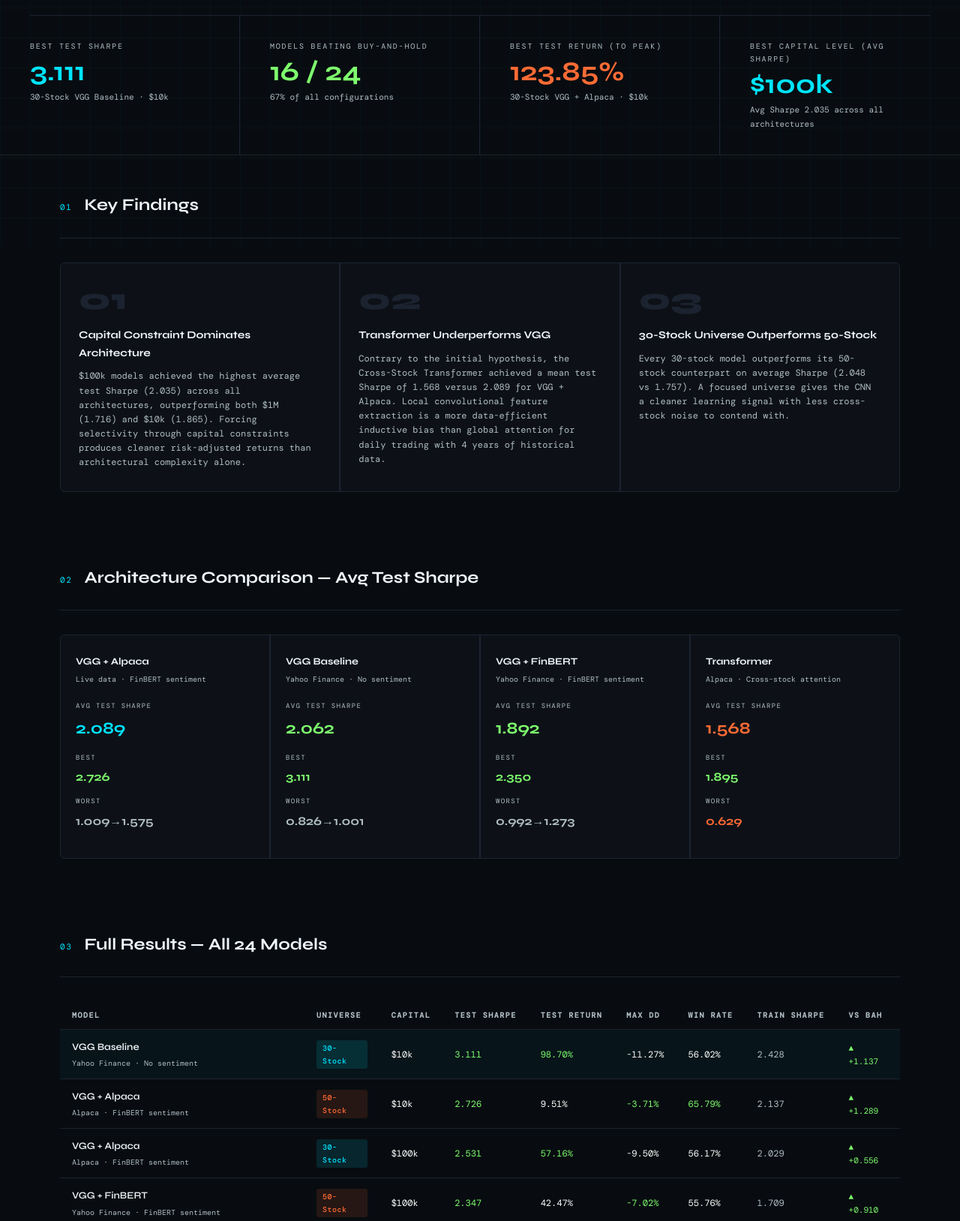
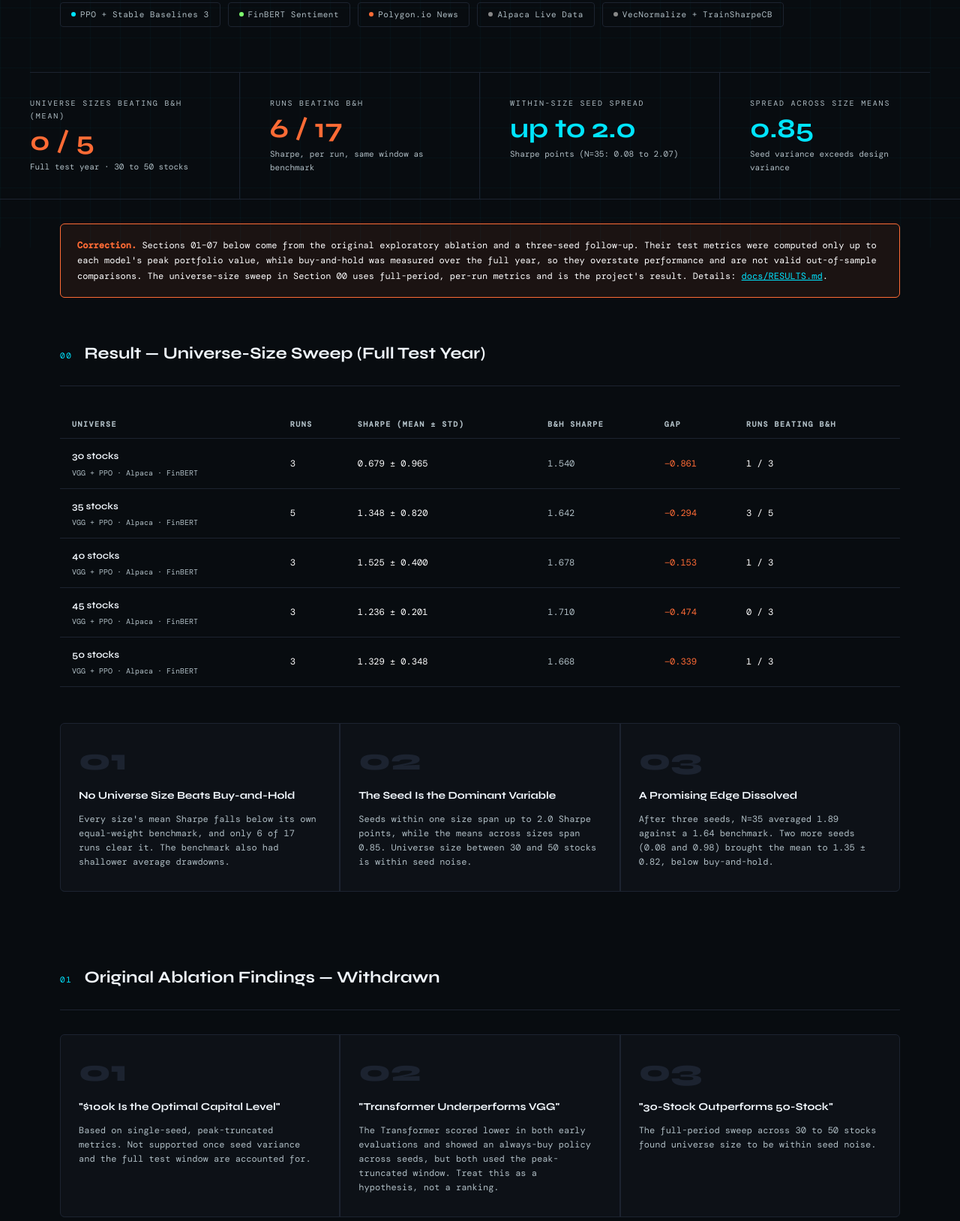
Before and after one commit to tyhobbs/FinRL_Deep_Reinforcement_Learning, a plain HTML site: page docs/index.html in a window 1280 px wide. Shown: the part 470-2098 px from the top of the page at 75% size. Drawn offline with nearby package versions, Linux system fonts and the light colour scheme; a web font is replaced by a local one.

Commit message:
Revise index.html for results and corrections
Updated the index.html file to reflect corrections and results in the DRL Stock Trading project. Changes include updated headings, added correction notices, and modified statistical results.

```diff
--- a/docs/index.html
+++ b/docs/index.html
@@ -673,6 +673,26 @@
       .ms-verdict-grid { grid-template-columns: 1fr; }
       .ms-findings-grid { grid-template-columns: 1fr; }
     }
+    /* ── Corrections ── */
+    .notice {
+      border: 1px solid var(--accent2);
+      background: rgba(255,107,53,.08);
+      border-radius: 6px;
+      padding: 18px 22px;
+      font-size: 12px;
+      line-height: 1.7;
+      color: var(--text);
+      margin: 32px 0 8px;
+    }
+    .notice strong { color: var(--accent2); }
+    .caveat {
+      font-size: 12px;
+      color: var(--accent2);
+      margin: -16px 0 24px;
+      line-height: 1.6;
+    }
+    .results-table.ablation th:last-child,
+    .results-table.ablation td:last-child { display: none; }
   </style>
 </head>
 <body>
@@ -680,10 +700,10 @@
 <!-- ── Hero ── -->
 <div class="hero">
   <div class="hero-tag">// FinRL · Deep Reinforcement Learning · 2020–2025</div>
-  <h1>DRL Stock Trading<br><span>Ablation Study</span></h1>
+  <h1>DRL Stock Trading<br><span>Results &amp; Corrections</span></h1>
   <p class="hero-sub">
-    24 models across 2 stock universes, 4 architectures, and 3 capital levels.
-    Training period 2020–2024 · Test period 2024–2025 · Risk-free rate 5% annualised.
+    Under multi-seed, full-period evaluation, no configuration reliably beat equal-weight buy-and-hold.
+    Training period 2020–2024 · Test period 2024–2025.
   </p>
   <div class="hero-pills">
     <div class="pill"><span class="dot" style="background:var(--accent1)"></span>PPO + Stable Baselines 3</div>
@@ -697,63 +717,154 @@
 <!-- ── Top stats ── -->
 <div class="stats-bar">
   <div class="stat-cell">
-    <div class="stat-label">Best Test Sharpe</div>
-    <div class="stat-value cyan">3.111</div>
-    <div class="stat-sub">30-Stock VGG Baseline · $10k</div>
+    <div class="stat-label">Universe Sizes Beating B&amp;H (mean)</div>
+    <div class="stat-value orange">0 / 5</div>
+    <div class="stat-sub">Full test year · 30 to 50 stocks</div>
   </div>
   <div class="stat-cell">
-    <div class="stat-label">Models Beating Buy-and-Hold</div>
-    <div class="stat-value green">16 / 24</div>
-    <div class="stat-sub">67% of all configurations</div>
+    <div class="stat-label">Runs Beating B&amp;H</div>
+    <div class="stat-value orange">6 / 17</div>
+    <div class="stat-sub">Sharpe, per run, same window as benchmark</div>
   </div>
   <div class="stat-cell">
-    <div class="stat-label">Best Test Return (to peak)</div>
-    <div class="stat-value orange">123.85%</div>
-    <div class="stat-sub">30-Stock VGG + Alpaca · $10k</div>
+    <div class="stat-label">Within-Size Seed Spread</div>
+    <div class="stat-value cyan">up to 2.0</div>
+    <div class="stat-sub">Sharpe points (N=35: 0.08 to 2.07)</div>
   </div>
   <div class="stat-cell">
-    <div class="stat-label">Best Capital Level (avg Sharpe)</div>
-    <div class="stat-value cyan">$100k</div>
-    <div class="stat-sub">Avg Sharpe 2.035 across all architectures</div>
+    <div class="stat-label">Spread Across Size Means</div>
+    <div class="stat-value cyan">0.85</div>
+    <div class="stat-sub">Seed variance exceeds design variance</div>
   </div>
 </div>
 
 <!-- ── Main content ── -->
 <div class="main">
+
+  <div class="notice">
+    <strong>Correction.</strong> Sections 01–07 below come from the original exploratory ablation and a three-seed follow-up.
+    Their test metrics were computed only up to each model's peak portfolio value, while buy-and-hold was measured over the
+    full year, so they overstate performance and are not valid out-of-sample comparisons. The universe-size sweep in
+    Section 00 uses full-period, per-run metrics and is the project's result.
+    Details: <a href="https://github.com/tyhobbs/FinRL_Deep_Reinforcement_Learning/blob/main/docs/RESULTS.md" style="color:var(--accent1)">docs/RESULTS.md</a>.
+  </div>
+
+  <!-- Universe-size sweep -->
+  <div class="section-header">
+    <span class="section-num">00</span>
+    <h2>Result — Universe-Size Sweep (Full Test Year)</h2>
+  </div>
+
+  <table class="results-table">
+    <thead>
+      <tr>
+        <th>Universe</th>
+        <th>Runs</th>
+        <th>Sharpe (mean ± std)</th>
+        <th>B&amp;H Sharpe</th>
+        <th>Gap</th>
+        <th>Runs Beating B&amp;H</th>
+      </tr>
+    </thead>
+    <tbody>
+      <tr>
+        <td><div class="model-name">30 stocks</div><div class="model-sub">VGG + PPO · Alpaca · FinBERT</div></td>
+        <td class="num">3</td>
+        <td class="num">0.679 ± 0.965</td>
+        <td class="num num-muted">1.540</td>
+        <td class="num num-warn">−0.861</td>
+        <td class="num">1 / 3</td>
+      </tr>
+      <tr>
+        <td><div class="model-name">35 stocks</div><div class="model-sub">VGG + PPO · Alpaca · FinBERT</div></td>
+        <td class="num">5</td>
+        <td class="num">1.348 ± 0.820</td>
+        <td class="num num-muted">1.642</td>
+        <td class="num num-warn">−0.294</td>
+        <td class="num">3 / 5</td>
+      </tr>
+      <tr>
+        <td><div class="model-name">40 stocks</div><div class="model-sub">VGG + PPO · Alpaca · FinBERT</div></td>
+        <td class="num">3</td>
+        <td class="num">1.525 ± 0.400</td>
+        <td class="num num-muted">1.678</td>
+        <td class="num num-warn">−0.153</td>
+        <td class="num">1 / 3</td>
+      </tr>
+      <tr>
+        <td><div class="model-name">45 stocks</div><div class="model-sub">VGG + PPO · Alpaca · FinBERT</div></td>
+        <td class="num">3</td>
+        <td class="num">1.236 ± 0.201</td>
+        <td class="num num-muted">1.710</td>
+        <td class="num num-warn">−0.474</td>
+        <td class="num">0 / 3</td>
+      </tr>
+      <tr>
+        <td><div class="model-name">50 stocks</div><div class="model-sub">VGG + PPO · Alpaca · FinBERT</div></td>
+        <td class="num">3</td>
+        <td class="num">1.329 ± 0.348</td>
+        <td class="num num-muted">1.668</td>
+        <td class="num num-warn">−0.339</td>
+        <td class="num">1 / 3</td>
+      </tr>
+    </tbody>
+  </table>
+
+  <div class="findings-grid">
+    <div class="finding-card">
+      <div class="finding-num">01</div>
+      <div class="finding-title">No Universe Size Beats Buy-and-Hold</div>
+      <div class="finding-body">
+        Every size's mean Sharpe falls below its own equal-weight benchmark, and only 6 of 17 runs clear it.
+        The benchmark also had shallower average drawdowns.
+      </div>
+    </div>
+    <div class="finding-card">
+      <div class="finding-num">02</div>
+      <div class="finding-title">The Seed Is the Dominant Variable</div>
+      <div class="finding-body">
+        Seeds within one size span up to 2.0 Sharpe points, while the means across sizes span 0.85.
+        Universe size between 30 and 50 stocks is within seed noise.
+      </div>
+    </div>
+    <div class="finding-card">
+      <div class="finding-num">03</div>
+      <div class="finding-title">A Promising Edge Dissolved</div>
+      <div class="finding-body">
+        After three seeds, N=35 averaged 1.89 against a 1.64 benchmark. Two more seeds (0.08 and 0.98)
+        brought the mean to 1.35 ± 0.82, below buy-and-hold.
+      </div>
+    </div>
+  </div>
+
 
   <!-- Key Findings -->
   <div class="section-header">
     <span class="section-num">01</span>
-    <h2>Key Findings</h2>
+    <h2>Original Ablation Findings — Withdrawn</h2>
   </div>
 
   <div class="findings-grid">
     <div class="finding-card">
       <div class="finding-num">01</div>
-      <div class="finding-title">Capital Constraint Dominates Architecture</div>
+      <div class="finding-title">"$100k Is the Optimal Capital Level"</div>
       <div class="finding-body">
-        $100k models achieved the highest average test Sharpe (2.035) across all architectures,
-        outperforming both $1M (1.716) and $10k (1.865). Forcing selectivity through capital
-        constraints produces cleaner risk-adjusted returns than architectural complexity alone.
+        Based on single-seed, peak-truncated metrics. Not supported once seed variance and the full test window are accounted for.
       </div>
     </div>
     <div class="finding-card">
       <div class="finding-num">02</div>
-      <div class="finding-title">Transformer Underperforms VGG</div>
+      <div class="finding-title">"Transformer Underperforms VGG"</div>
       <div class="finding-body">
-        Contrary to the initial hypothesis, the Cross-Stock Transformer achieved a mean test
-        Sharpe of 1.568 versus 2.089 for VGG + Alpaca. Local convolutional feature extraction
-        is a more data-efficient inductive bias than global attention for daily trading with
-        4 years of historical data.
+        The Transformer scored lower in both early evaluations and showed an always-buy policy across seeds, but both used
+        the peak-truncated window. Treat this as a hypothesis, not a ranking.
       </div>
     </div>
     <div class="finding-card">
       <div class="finding-num">03</div>
-      <div class="finding-title">30-Stock Universe Outperforms 50-Stock</div>
+      <div class="finding-title">"30-Stock Outperforms 50-Stock"</div>
       <div class="finding-body">
-        Every 30-stock model outperforms its 50-stock counterpart on average Sharpe (2.048
-        vs 1.757). A focused universe gives the CNN a cleaner learning signal with less
-        cross-stock noise to contend with.
+        The full-period sweep across 30 to 50 stocks found universe size to be within seed noise.
       </div>
     </div>
   </div>
@@ -763,6 +874,8 @@
     <span class="section-num">02</span>
     <h2>Architecture Comparison — Avg Test Sharpe</h2>
   </div>
+
+  <p class="caveat">Peak-truncated test metrics, single seed — exploratory, not out-of-sample. See the correction above.</p>
 
   <div class="arch-grid">
     <div class="arch-card">
@@ -837,14 +950,16 @@
     <h2>Full Results — All 24 Models</h2>
   </div>
 
-  <table class="results-table">
+  <p class="caveat">Peak-truncated test metrics, single seed — exploratory, not out-of-sample. See the correction above.</p>
+
+  <table class="results-table ablation">
     <thead>
       <tr>
         <th>Model</th>
         <th>Universe</th>
         <th>Capital</th>
-        <th>Test Sharpe</th>
-        <th>Test Return</th>
+        <th>Test Sharpe (to peak)</th>
+        <th>Test Return (to peak)</th>
         <th>Max DD</th>
         <th>Win Rate</th>
         <th>Train Sharpe</th>
@@ -1150,6 +1265,8 @@
     <h2>Test Performance Over Time (2024)</h2>
   </div>
 
+  <p class="caveat">Peak-truncated test metrics, single seed — exploratory, not out-of-sample. See the correction above.</p>
+
   <div class="chart-grid">
     <div class="chart-panel">
       <h3>Test / Total Return %</h3>
@@ -1175,10 +1292,12 @@
     <h2>Market Regime Analysis — VGG + Alpaca Best Configuration</h2>
   </div>
 
+  <p class="caveat">Peak-truncated test metrics, single seed — exploratory, not out-of-sample. See the correction above.</p>
+
   <div class="regime-grid">
     <div class="regime-card">
       <div class="regime-card-header">
-        <h4>30-Stock · $100k <span class="badge badge-green" style="margin-left:8px">Best Overall</span></h4>
+        <h4>30-Stock · $100k </h4>
         <span class="badge badge-cyan">Sharpe 2.531</span>
       </div>
       <table class="regime-table">
@@ -1356,7 +1475,7 @@
   </div>
 
   <p style="font-size:12px;color:var(--muted);margin:-16px 0 28px;">
-    3 seeds × 4 architectures · 30-Stock $100k · Test Period 2024 · All σ &lt; 0.3 — architectural rankings statistically confirmed
+    3 seeds × 4 architectures · 30-Stock $100k · Test Period 2024 (to peak) · Useful for seed-to-seed variation only; not comparable to full-year buy-and-hold
   </p>
 
   <!-- Verdict cards -->
@@ -1540,26 +1659,26 @@
   <div class="ms-findings-grid">
     <div class="ms-finding-card">
       <div class="ms-finding-num">01</div>
-      <div class="ms-finding-title">Ranking Preserved</div>
+      <div class="ms-finding-title">Ordering Held Across 3 Seeds</div>
       <div class="ms-finding-body">
-        VGG + Alpaca &gt; VGG Baseline &gt; VGG + FinBERT &gt; Transformer holds across all 3 seeds.
-        σ &lt; 0.3 for every architecture confirms the single-seed ranking is statistically valid.
+        The ordering held across these 3 seeds on the peak-truncated window. Three seeds cannot establish a
+        ranking, and the later full-period sweep showed seed spreads of up to 2.0 Sharpe points.
       </div>
     </div>
     <div class="ms-finding-card">
       <div class="ms-finding-num">02</div>
-      <div class="ms-finding-title">FinBERT Drawdown Is Structural</div>
+      <div class="ms-finding-title">FinBERT Drawdown Recurred</div>
       <div class="ms-finding-body">
-        Despite mean Sharpe (1.827) falling below B&H, the ~55% max drawdown reduction vs
-        VGG Baseline is reproduced across all 3 seeds — confirming it is initialization-independent.
+        Mean Sharpe (1.827) fell below its single-seed value. The lower drawdown relative to VGG Baseline
+        recurred across these 3 seeds, measured on the peak-truncated window.
       </div>
     </div>
     <div class="ms-finding-card">
       <div class="ms-finding-num">03</div>
-      <div class="ms-finding-title">Transformer Degeneracy Confirmed</div>
+      <div class="ms-finding-title">Transformer Always-Buy Policy Recurred</div>
       <div class="ms-finding-body">
         The always-buy policy (11:1 buy/sell ratio) and lowest Calmar Ratio (3.39 ± 0.76)
-        are reproduced across all 3 seeds — ruling out a measurement artifact.
+        recurred across all 3 seeds.
       </div>
     </div>
     <div class="ms-finding-card">
@@ -1575,7 +1694,7 @@
 </div><!-- /main -->
 
 <footer>
-  <div>FinRL Deep Reinforcement Learning — Ablation Study · 2025</div>
+  <div>FinRL Deep Reinforcement Learning — Results &amp; Corrections · 2026</div>
   <div>
     <a href="https://github.com/tyhobbs/FinRL_Deep_Reinforcement_Learning">GitHub Repository</a>
     &nbsp;·&nbsp;
```
